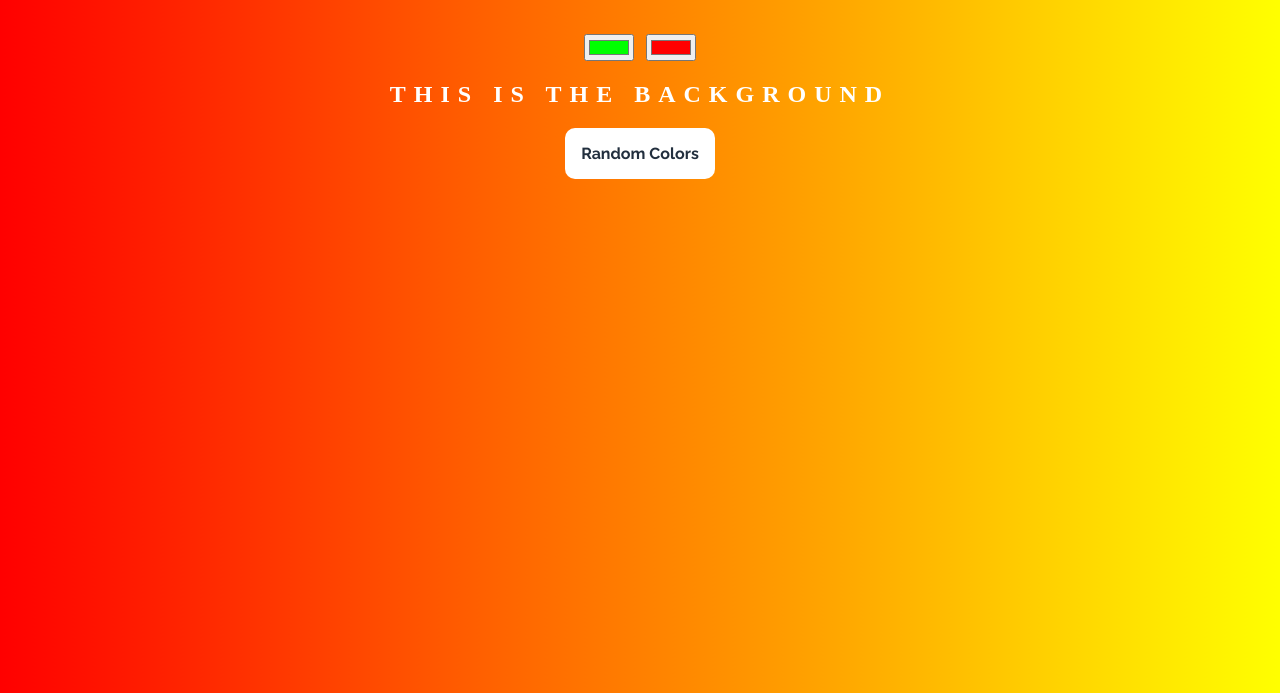
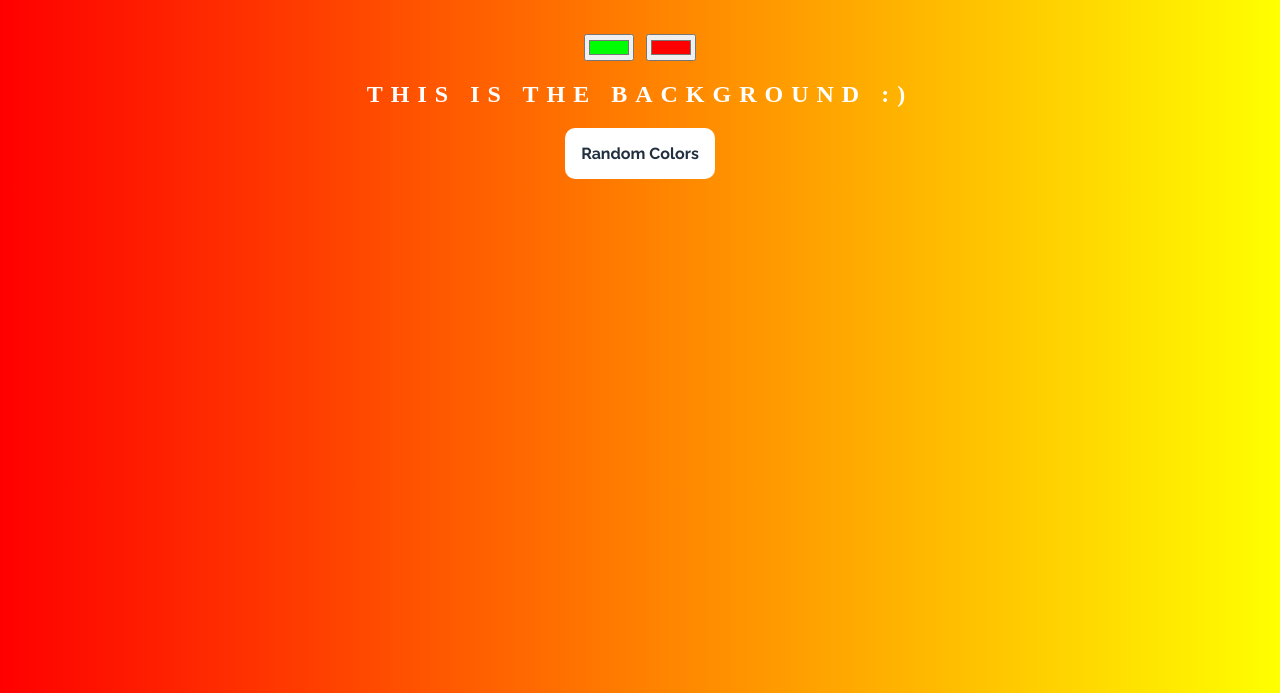
Before and after one commit to kramlivingstone/background-generator, a website: page index.html in a window 1280 px wide. Shown: the part 107-800 px from the top of the page. Drawn offline with Linux system fonts and the light colour scheme.

Commit message:
Added Symbol

```diff
--- a/index.html
+++ b/index.html
@@ -8,7 +8,7 @@
 	<h1>COOL Generator</h1>
 	<input class="color1" type="color" name="color1" value="#00FF00">
 	<input class="color2" type="color" name="color1" value="#FF0000">
-	<h2>This is the background</h2>
+	<h2>This is the background :)</h2>
 	<h3></h3>
 	<div><button class="random-btn">Random Colors</button></div>
 	<script type="text/javascript" src="bundle.js"></script>
```
